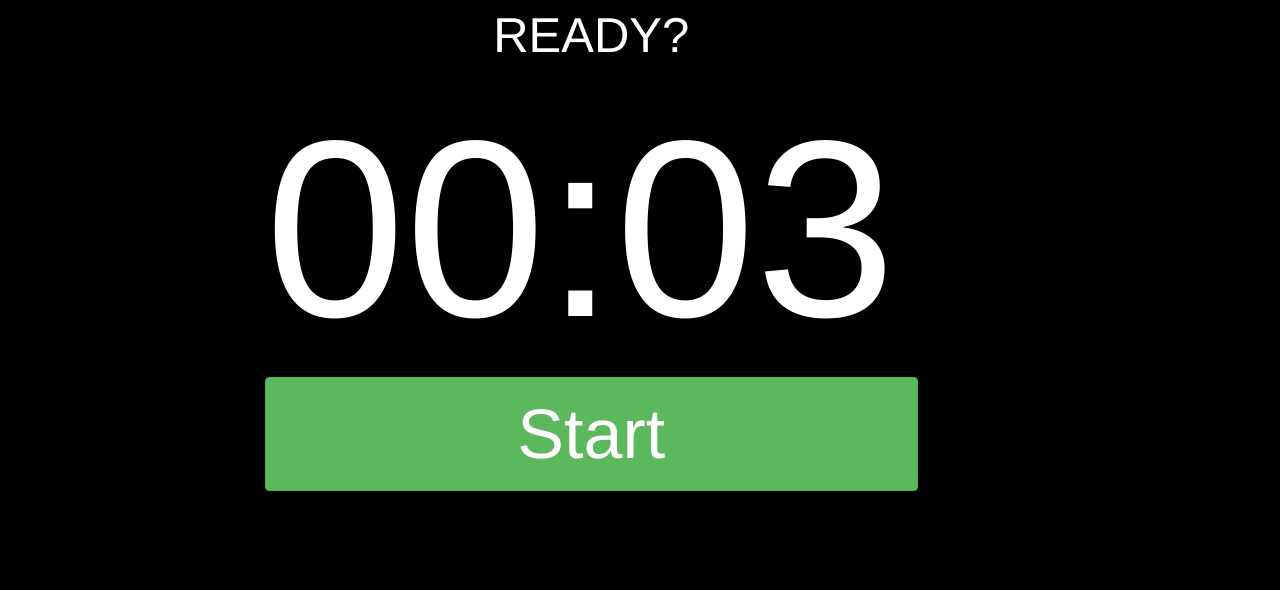
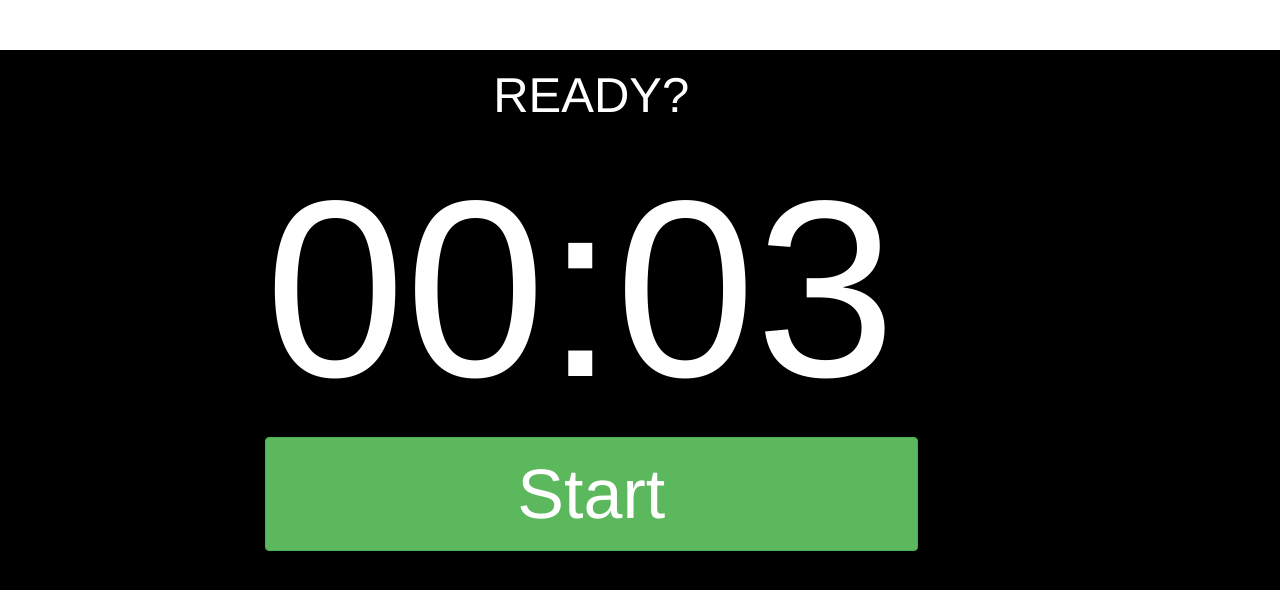
Before and after one commit to johnedma/pom_timer, a website: page public/html/index.html in a window 1280 px wide. Drawn offline with nearby package versions, Linux system fonts and the light colour scheme; files whose address does not match are found by name.

Commit message:
preparing for deployment

```diff
--- a/public/css/main.css
+++ b/public/css/main.css
@@ -20,3 +20,13 @@
   width: 500px;
   left: 500px;
 }
+
+#top {
+	background: white;
+	position: fixed;
+	}
+
+	#top {
+		left: 0; right: 0;
+		height: 50px;
+		}
--- a/public/html/index.html
+++ b/public/html/index.html
@@ -2,7 +2,7 @@
 <html>
   <head>
     <meta charset="utf-8">
-    <title>Pom Timer</title>
+    <title>Pom Pilot</title>
     <link rel="stylesheet" href="https://maxcdn.bootstrapcdn.com/bootstrap/3.3.7/css/bootstrap.min.css"
     integrity="sha384-BVYiiSIFeK1dGmJRAkycuHAHRg32OmUcww7on3RYdg4Va+PmSTsz/K68vbdEjh4u"
     crossorigin="anonymous">
@@ -10,6 +10,10 @@
   </head>
 
   <body>
+  <div id="top"></div>
+  <br>
+  <br>
+  <br>
   <div class="container">
 
     <div class="row">
--- a/public/js/app.js
+++ b/public/js/app.js
@@ -13,7 +13,7 @@
   var oldSrc = 'https://media.giphy.com/media/l0HFi6Elu4pZEP2ec/giphy.gif';
   var newSrc = 'http://juliewinegard.com/images/obama.gif';
 
-  document.body.style.backgroundColor = "black"
+  document.body.style.backgroundColor = "black";
 
 
   //main functionality
```
